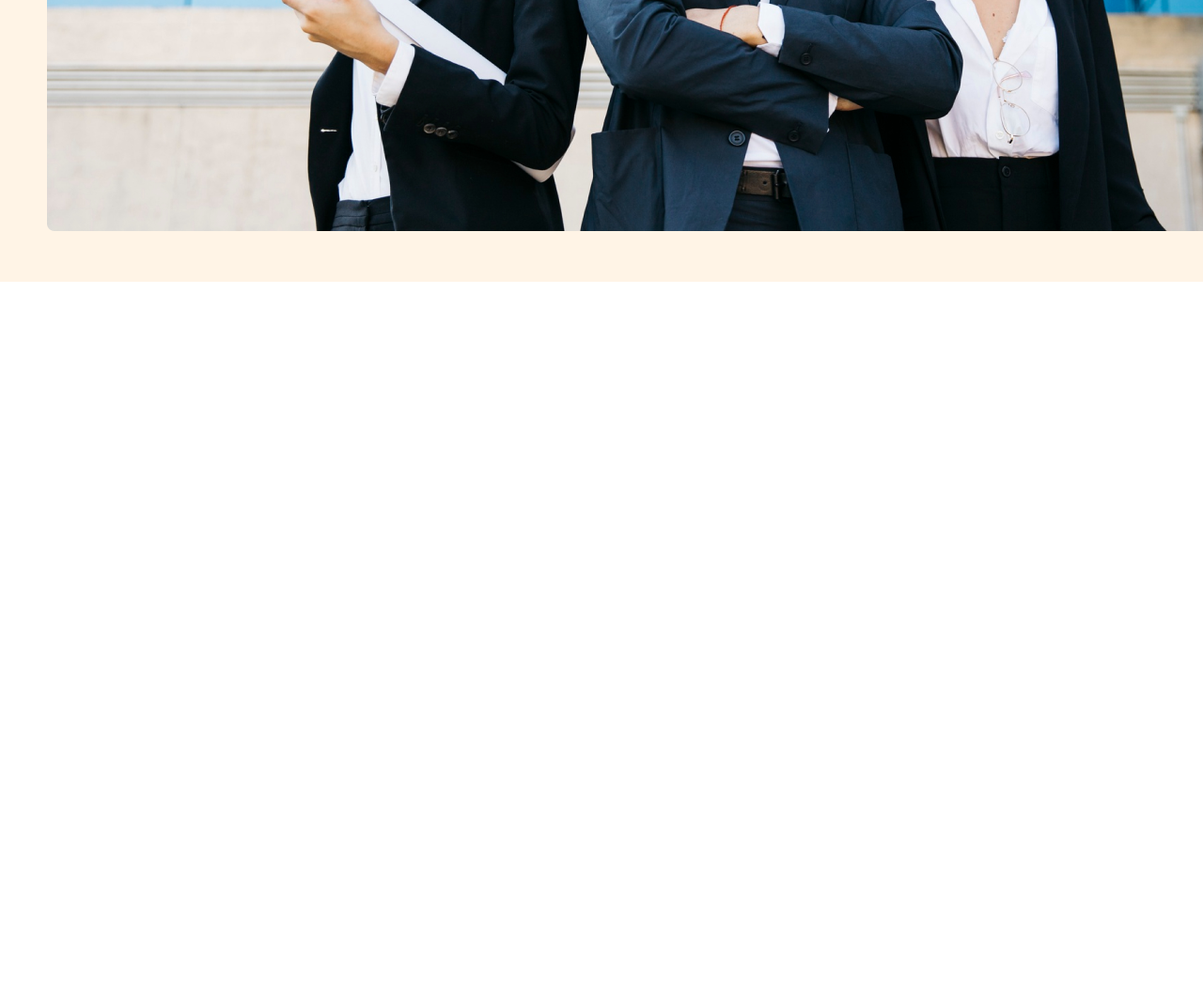
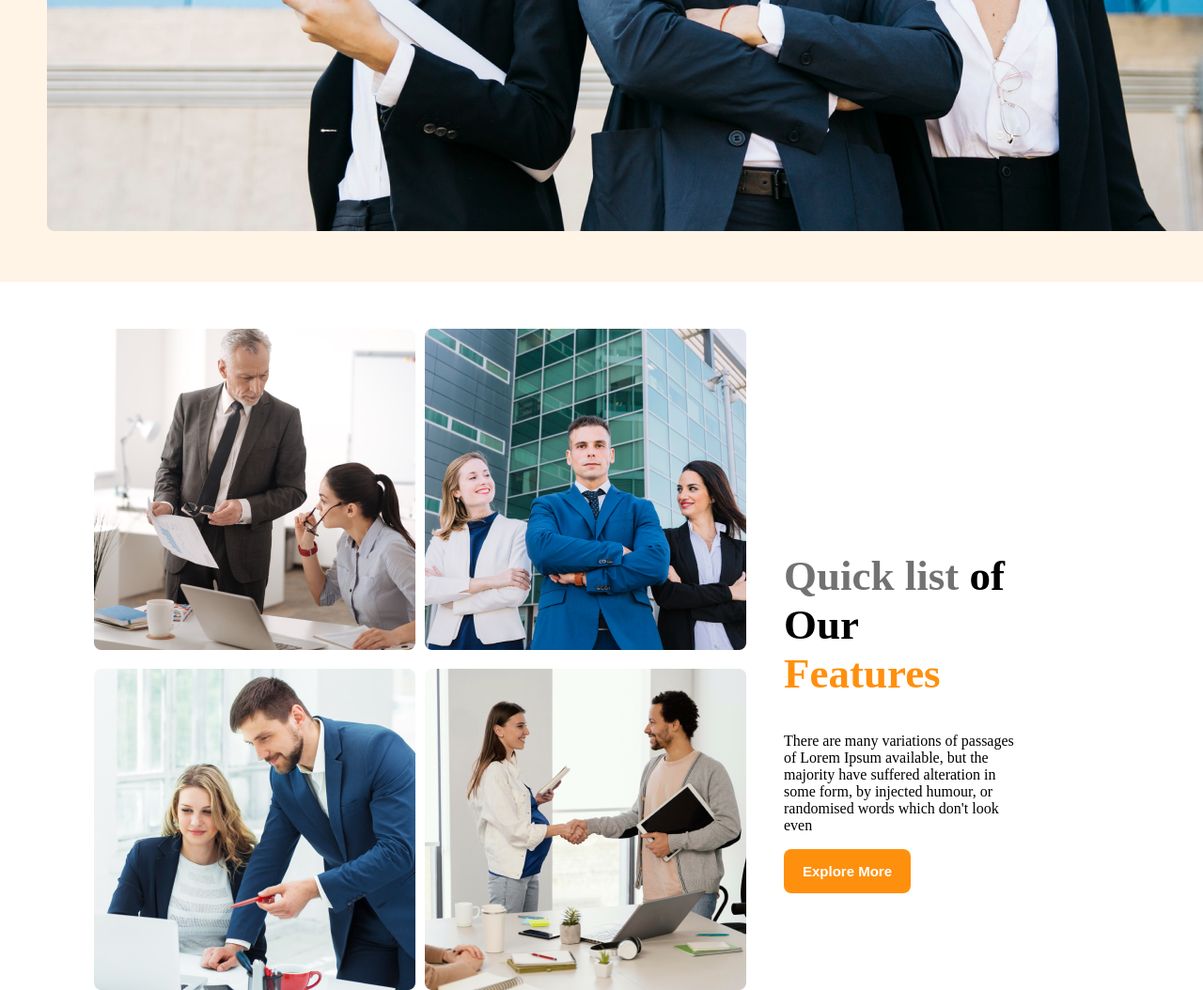
Before and after one commit to shariful0401/g3-architects-website, a plain HTML site: page index.html in a window 1280 px wide. Shown: the part 888-1942 px from the top of the page at 94% size. Before the commit the page ends 1188 px from the top, so only its background shows below. Drawn offline with Linux system fonts and the light colour scheme.

Commit message:
added feature section

```diff
--- a/css/style.css
+++ b/css/style.css
@@ -50,3 +50,32 @@ header img{
   padding:50px;
 }
 /* header section end */
+
+.features-section{
+  display: flex;
+
+}
+.feature-content{
+  padding-top: 250px;
+  padding-left: 40px;
+  padding-right: 200px;
+}
+.feature-content h1{
+  font-size: 45px;
+  color: #727272;
+}
+.features{
+  color: #FF900E;
+}
+.of{
+  color: black;
+}
+
+.team-images{
+  display: grid;
+  grid-template-columns:auto auto;
+  grid-gap:20px;
+  column-gap: 10px;
+  padding-left: 100px;
+  padding-top: 50px;
+}
--- a/index.html
+++ b/index.html
@@ -30,7 +30,19 @@
   <!-- end Header -->
   <main>
     <!-- Our Features section start -->
-
+    <section class="features-section">
+      <div class="team-images">
+        <img src="images/team1.png" alt="">
+        <img src="images/team2.png" alt="">
+        <img src="images/team3.png" alt="">
+        <img src="images/team4.png" alt="">
+      </div>
+      <div class="feature-content">
+        <h1>Quick list <span class="of">of Our</span> <span class="features">Features</span></h1>
+        <p>There are many variations of passages of Lorem Ipsum available, but the majority have suffered alteration in some form, by injected humour, or randomised words which don't look even</p>
+        <button class="explore-btn">Explore More</button>
+      </div>
+    </section>
     <!-- Our Features section end -->
   </main>
 </body>
```
